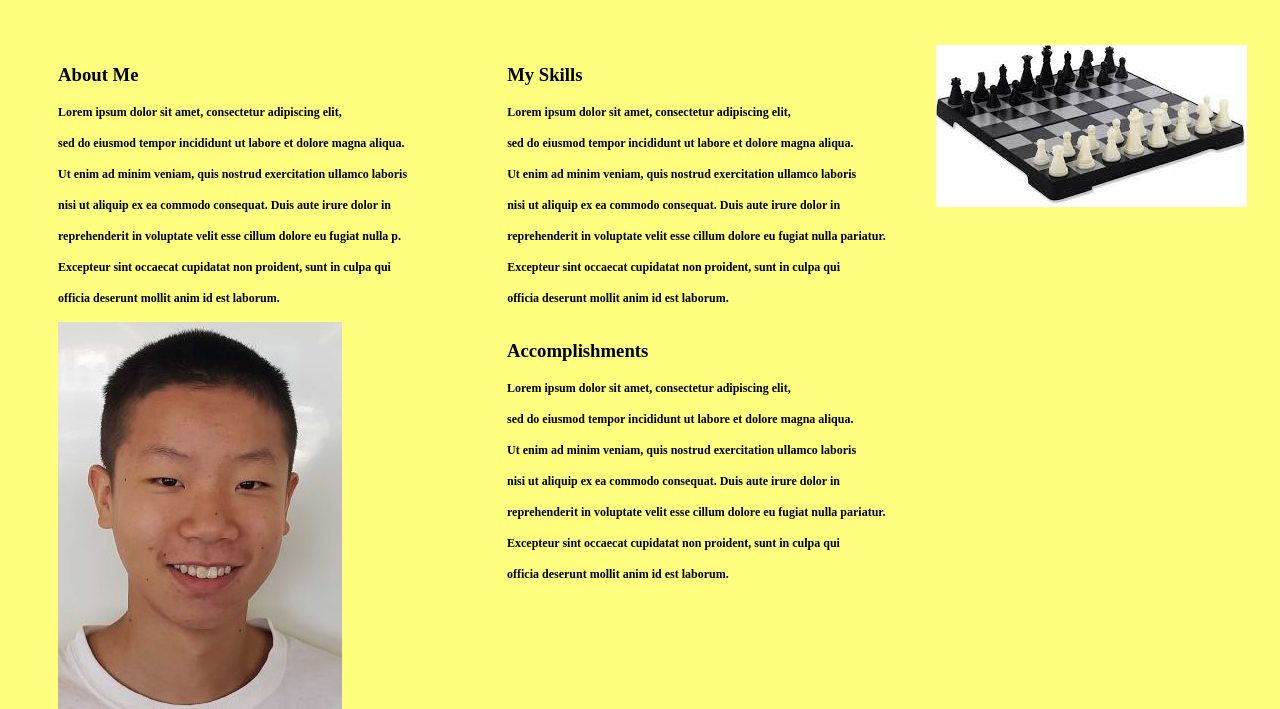
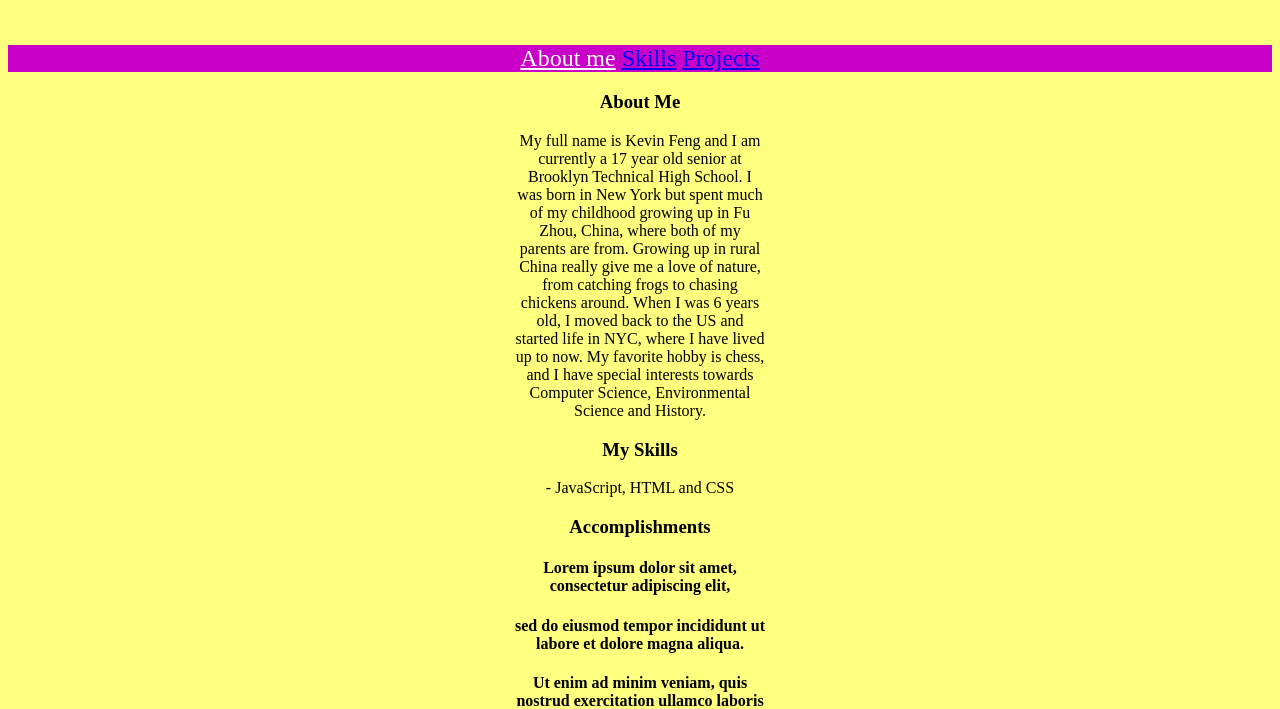
Before and after one commit to kevinfASC6/MyPersonalWebsite, a plain HTML site: page index.html in a window 1280 px wide. Shown: the part 123-832 px from the top of the page. Drawn offline with Linux system fonts and the light colour scheme.

Commit message:
Got toolbar to work

```diff
--- a/index.html
+++ b/index.html
@@ -12,40 +12,27 @@
     <div id="Header">
         <h1>Kevin Feng</h1>
     </div>
+
+    <div id="toolBar">
+    <div class="topnav">
+        <a style = "color:white" href="#aboutMe">About me</a>
+        <a href="#Skills">Skills</a>
+        <a href="#projects">Projects</a>
+      </div>
+    </div>
    <div id = "All">
-    <div id="About">
+    <div id="aboutMe">
         <h3>About Me</h3>
-        <h4>Lorem ipsum dolor sit amet, consectetur adipiscing elit,</h4>
-        <h4> sed do eiusmod tempor incididunt ut labore et dolore magna aliqua.</h4>
-        <h4> Ut enim ad minim veniam, quis nostrud exercitation ullamco laboris </h4>
-        <h4>nisi ut aliquip ex ea commodo consequat. Duis aute irure dolor in </h4>
-        <h4>reprehenderit in voluptate velit esse cillum dolore eu fugiat nulla p.</h4>
-        <h4> Excepteur sint occaecat cupidatat non proident, sunt in culpa qui </h4>
-        <h4>officia deserunt mollit anim id est laborum.</h4>
+        <p>My full name is Kevin Feng and I am currently a 17 year old senior at Brooklyn Technical High School. I was born in New York but spent much of my childhood growing up in Fu Zhou, China, where both of my parents are from.  Growing up in rural China really give me a love of nature, from catching frogs to chasing chickens around. When I was 6 years old, I moved back to the US and started life in NYC, where I have lived up to now. My favorite hobby is chess, and I have special interests towards Computer Science, Environmental Science and History. </p>
+
     </div>
 
     <div id="Skills">
-
-                <h3>My Skills</h3>
-                <h4>Lorem ipsum dolor sit amet, consectetur adipiscing elit,</h4>
-                <h4> sed do eiusmod tempor incididunt ut labore et dolore magna aliqua.</h4>
-                <h4> Ut enim ad minim veniam, quis nostrud exercitation ullamco laboris </h4>
-                <h4>nisi ut aliquip ex ea commodo consequat. Duis aute irure dolor in </h4>
-                <h4>reprehenderit in voluptate velit esse cillum dolore eu fugiat nulla pariatur.</h4>
-                <h4> Excepteur sint occaecat cupidatat non proident, sunt in culpa qui </h4>
-                <h4>officia deserunt mollit anim id est laborum.</h4>
+        <h3>My Skills</h3>
+        <p> - JavaScript, HTML and CSS</p>
     </div>
 
-    <div id="chess">
-    <img src="chess.jpg" alt="chess-board">
-    </div>
-</div>
 
-
-<div id ="More">
-        <div id= "me">
-                <img src= "MyPicture.jpg" alt="me">
-            </div>
 
     <div id= "projects">
             <h3>Accomplishments</h3>
@@ -58,6 +45,6 @@
             <h4>officia deserunt mollit anim id est laborum.</h4>
     </div>
 </div>
-
+  <script src = "./script.js"></script>
 </body>
 </html>
--- /dev/null
+++ b/script.js
@@ -0,0 +1,2 @@
+const ME = document.querySelector("body");
+var x = document.getElementById("topnav");
--- a/style.css
+++ b/style.css
@@ -1,6 +1,14 @@
 body {
     background-color: rgba(255,255,0,0.5);
 }
+
+#toolBar {
+   text-align: center;
+   font-size: 24px;
+   background-color: rgba(200, 0, 200, 1);
+}
+
+
 
 #Header {
    text-align: center;
@@ -9,49 +17,28 @@ body {
    background-color: rgba(173,216,230,.5);
 }
 
-#About {
-   margin-left: 50px;
-   margin-right: 50px;
-}
-#About h4 {
-   font-size: 12px;
+#All {
+    text-align:center;
+    margin-left: auto;
+    margin-right: auto;
+    width:250px;
 }
 
-#Skills h4 {
-   font-size: 12px;
-
-}
-#Skills {
-   margin-left: 50px;
-   margin-right: 50px;
+#chess {
+   text-align: center;
 }
 
-
-#All {
-   display: flex;
-   float: left;
+#more {
+   text-align: center;
 }
 
-#projects h4 {
-   font-size: 12px;
-}
-
-#More {
-   display: flex;
-   float: left;
-}
 #me {
-   margin-left: 50px;
-   margin-right: 115px;
-
+   text-align:center;
 }
 
 #projects {
-   margin-left:50px;
-   margin-right: 50px;
-   margin-bottom: 200px;
+   text-align: center;
 }
-
 
 @media screen and (max-width: 600px) {
    #More {
```
